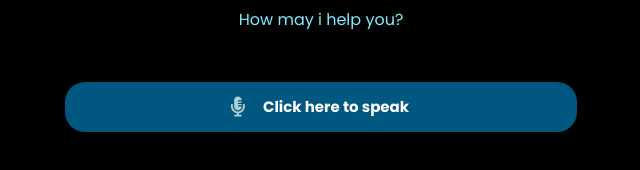
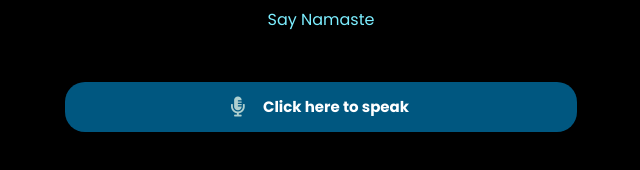
Before and after one commit to rishabhrawats/VoiceAssistant, a website: page index.html in a window 1280 px wide. Shown: the part 502-672 px from the top of the page, 319-959 px from the left. Drawn offline with Linux system fonts and the light colour scheme.

Commit message:
minor changes

```diff
--- a/index.html
+++ b/index.html
@@ -19,7 +19,7 @@
                 <img src="giphy.gif" alt="image">
             </div>
             <h1>Mr. TV</h1>
-            <p>How may i help you?</p>
+            <p>Say Namaste</p>
         </div>
         <div class="input">
             <button class="talk"><i class="fas fa-microphone-alt"></i></button>
```
